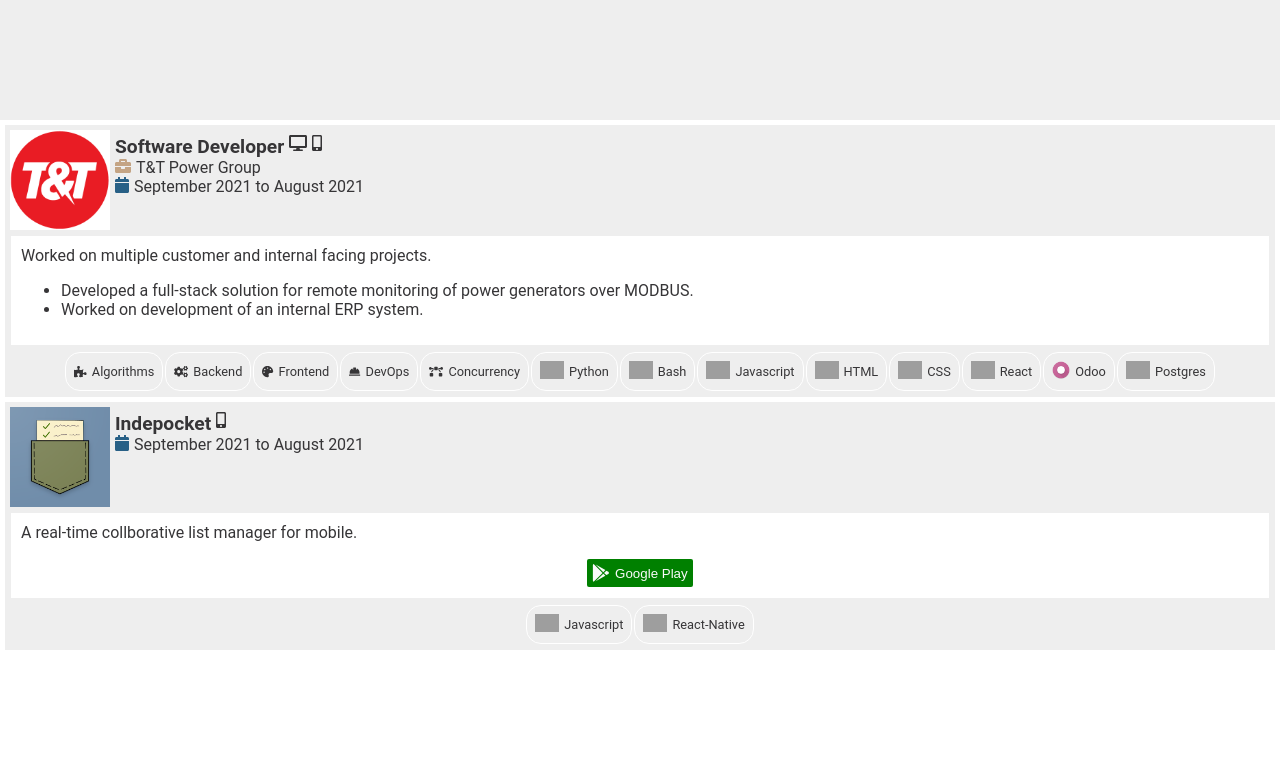
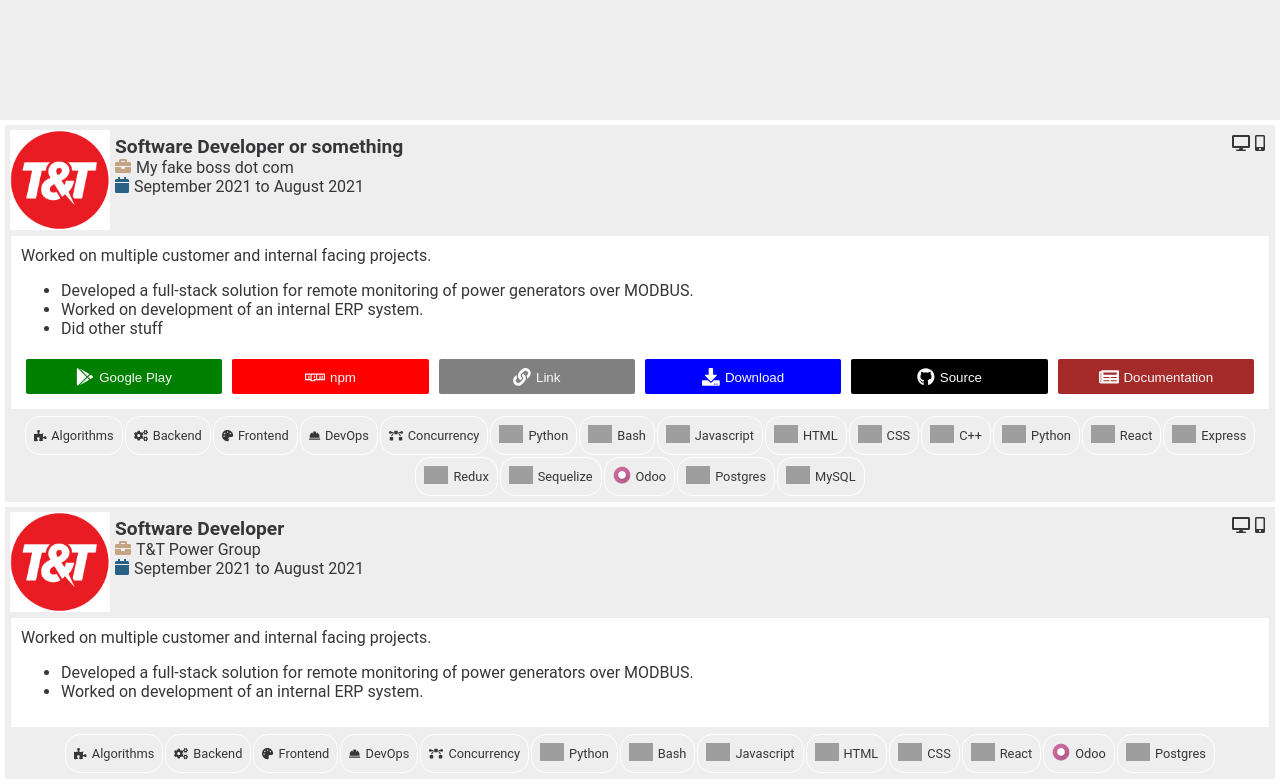
Before and after one commit to ShavaShav/web, a React (Create React App) app: page / in a window 1280 px wide. Shown: the part 680-1462 px from the top of the page. Built offline with nearby package versions, Linux system fonts and the light colour scheme; grey boxes are pictures that could not be loaded.

Commit message:
Improve spacing in card headers

```diff
--- a/src/components/LinkButton.tsx
+++ b/src/components/LinkButton.tsx
@@ -10,6 +10,8 @@ interface LinkButtonProps extends ButtonProps {
 }
 
 const StyledButton = styled(Button)`
+  min-width: 175px;
+  min-height: 35px;
   border-width: 0;
 `
 
@@ -37,7 +39,7 @@ const color = {
   'executable': 'blue',
   'website': 'grey',
   'source_code': 'black',
-  'docs': 'white',
+  'docs': 'brown',
 }
 
 const LinkButton: React.FC<LinkButtonProps> = ({className, link}) => {
--- a/src/components/RecordCard.tsx
+++ b/src/components/RecordCard.tsx
@@ -23,6 +23,7 @@ const Subtitle = styled.span`
 
 const Headline = styled.div`
   display: flex;
+  flex: 1;
   flex-direction: column;
   padding: 5px;
 `
@@ -48,6 +49,10 @@ const Row = styled.div`
   flex-direction: row;
 `
 
+const SpacedRow = styled(Row)`
+  justify-content: space-between;
+`
+
 const ItemsGroup = styled(Row)`
   justify-content: center;
   flex-wrap: wrap;
@@ -58,7 +63,9 @@ const StyledLabel = styled(CategoryLabel)`
 `
 
 const StyledLink = styled(LinkButton)`
-  margin: 1px;
+  flex: 1;
+  margin: 5px;
+  max-width: 225px;
 `
 
 const Body = styled.div`
@@ -87,11 +94,13 @@ const RecordCard : React.FC<RecordCardProps & DivProps> = ({className, record})
       <Row>
         <img alt={employer} src={logo} width={100} height={100}/>
         <Headline>
-          <Row>
+          <SpacedRow>
             <Title>{title}</Title>
-            {isDesktop && <PlatformIcon title="Desktop App" icon={faDesktop}/>}
-            {isMobile && <PlatformIcon title="Mobile App" icon={faMobileAlt}/>}
-          </Row>
+            <Row>
+              {isDesktop && <PlatformIcon title="Desktop App" icon={faDesktop}/>}
+              {isMobile && <PlatformIcon title="Mobile App" icon={faMobileAlt}/>}
+            </Row>
+          </SpacedRow>
           {employer
             ? <Row>
                 <FontAwesomeIcon title="Employer" icon={faBriefcase} color='#C4A484' />
--- a/src/data.ts
+++ b/src/data.ts
@@ -3,6 +3,35 @@ import logoTTPowerGroup from './img/logos/ttpowergroup.png';
 import logoIndepocket from './img/logos/indepocket.png';
 
 export const WorkRecords: Record[] = [
+  {
+    type: 'work',
+    employer: 'My fake boss dot com',
+    title: 'Software Developer or something',
+    summary: 'Worked on multiple customer and internal facing projects.',
+    bullets: [
+      'Developed a full-stack solution for remote monitoring of power generators over MODBUS.',
+      'Worked on development of an internal ERP system.',
+      'Did other stuff'
+    ],
+    start: new Date('2021/09/01'),
+    end: new Date(), // today
+    logo: logoTTPowerGroup,
+    skills: ['algorithms','backend','frontend','devops','concurrent'],
+    databases: ['postgresql','mysql'],
+    languages: ['python','bash','javascript','html','css','cplusplus','python'],
+    libraries: ['react','express','redux','sequelize'],
+    frameworks: ['odoo'],
+    isDesktop: true,
+    isMobile: true,
+    links: [
+      {type: 'google_play', url: 'about'},
+      {type: 'npm', url: 'about'},
+      {type: 'website', url: 'about'},
+      {type: 'executable', url: 'about'},
+      {type: 'source_code', url: 'about'},
+      {type: 'docs', url: 'about'},
+    ],
+  },
   {
     type: 'work',
     employer: 'T&T Power Group',
@@ -23,7 +52,7 @@ export const WorkRecords: Record[] = [
     isDesktop: true,
     isMobile: true,
     links: [],
-  },
+  }
 ];
 
 export const ProjectRecords: Record[] = [
```
